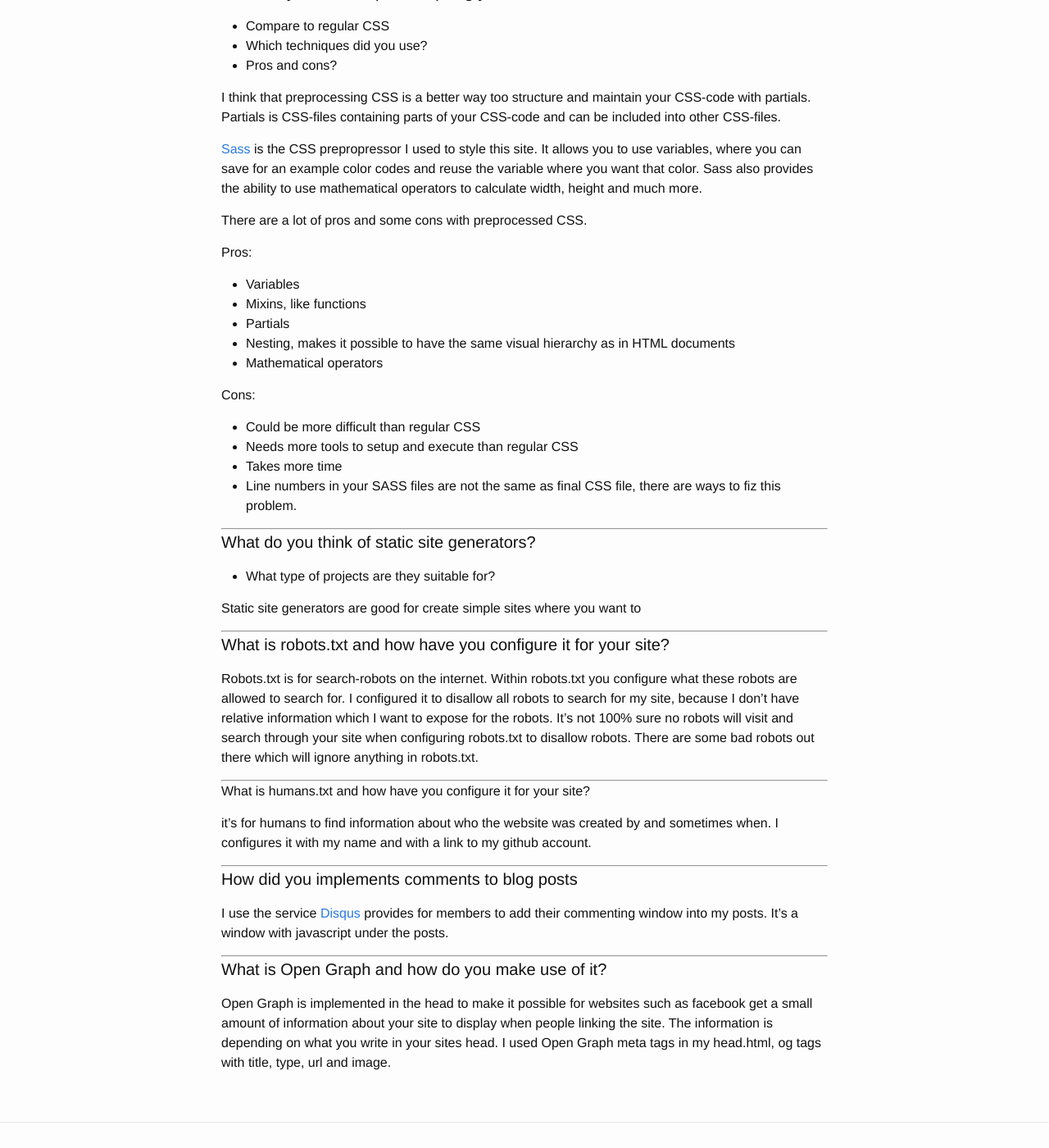
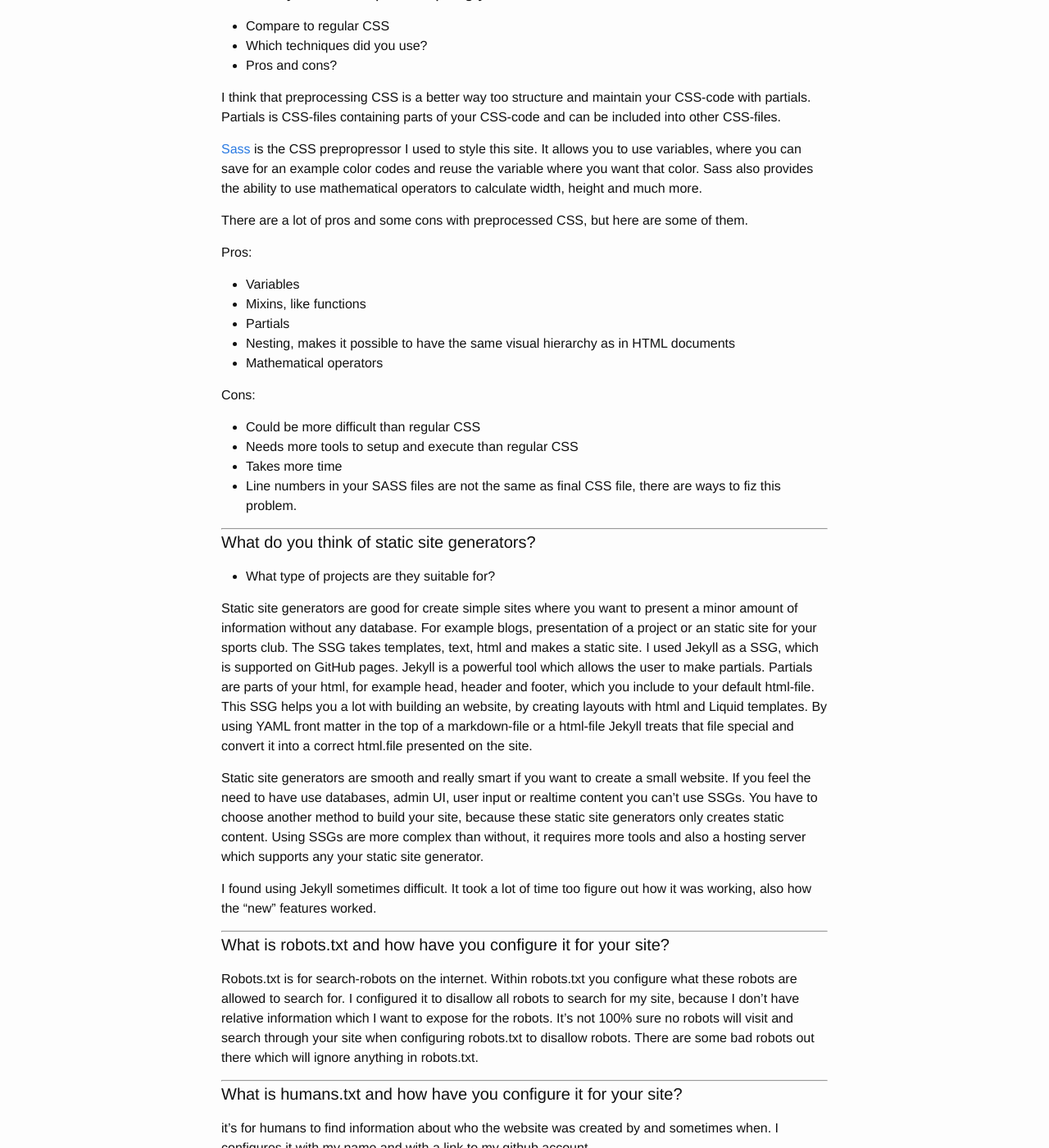
Before and after one commit to tn222gf/tn222gf.github.io, a Jekyll site: the page built from _posts/2015-11-17-Views-on-static-site-generators-and-more.md, in a window 1280 px wide and 1400 px high, scrolled down 267 px. Shown: the whole window at 82% size. Built offline with Jekyll 4.4.1, drawn with Linux system fonts in a browser that asks for light colours; comment, search, counter and statistics services are not loaded.

Commit message:
More text to blogpost.

```diff
--- a/_posts/2015-11-17-Views-on-static-site-generators-and-more.md
+++ b/_posts/2015-11-17-Views-on-static-site-generators-and-more.md
@@ -15,7 +15,7 @@ I think that preprocessing CSS is a better way too structure and maintain your C
 [Sass](http://sass-lang.com/) is the CSS prepropressor I used to style this site. It allows you to use variables, where you can save for an example color codes and reuse the variable where you want that color.
 Sass also provides the ability to use mathematical operators to calculate width, height and  much more.
 
-There are a lot of pros and some cons with preprocessed CSS.
+There are a lot of pros and some cons with preprocessed CSS, but here are some of them.
 
 Pros:
 
@@ -37,7 +37,15 @@ Cons:
 #### What do you think of static site generators?
   * What type of projects are they suitable for?
 
-Static site generators are good for create simple sites where you want to
+Static site generators are good for create simple sites where you want to present a minor amount of information without any database. For example blogs, presentation of a project or an static site for your sports club.
+The SSG takes templates, text, html and makes a static site. I used Jekyll as a SSG, which is supported on GitHub pages.
+Jekyll is a powerful tool which allows the user to make partials. Partials are parts of your html, for example head, header and footer, which you include to your default html-file.
+This SSG helps you a lot with building an website, by creating layouts with html and Liquid templates. By using YAML front matter in the top of a markdown-file or a html-file Jekyll treats that file special and convert it into a correct html.file presented on the site.
+
+Static site generators are smooth and really smart if you want to create a small website. If you feel the need to have use databases, admin UI, user input or realtime content you can't use SSGs.
+You have to choose another method to build your site, because these static site generators only creates static content. Using SSGs are more complex than without, it requires more tools and also a hosting server which supports any your static site generator.
+
+I found using Jekyll sometimes difficult. It took a lot of time too figure out how it was working, also how the "new" features worked.
 
 ---
 
@@ -49,7 +57,7 @@ It's not 100% sure no robots will visit and search through your site when config
 
 ---
 
-What is humans.txt and how have you configure it for your site?
+#### What is humans.txt and how have you configure it for your site?
 
 it's for humans to find information about who the website was created by and sometimes when. I configures it with my name and with a link to my github account.
 
```
